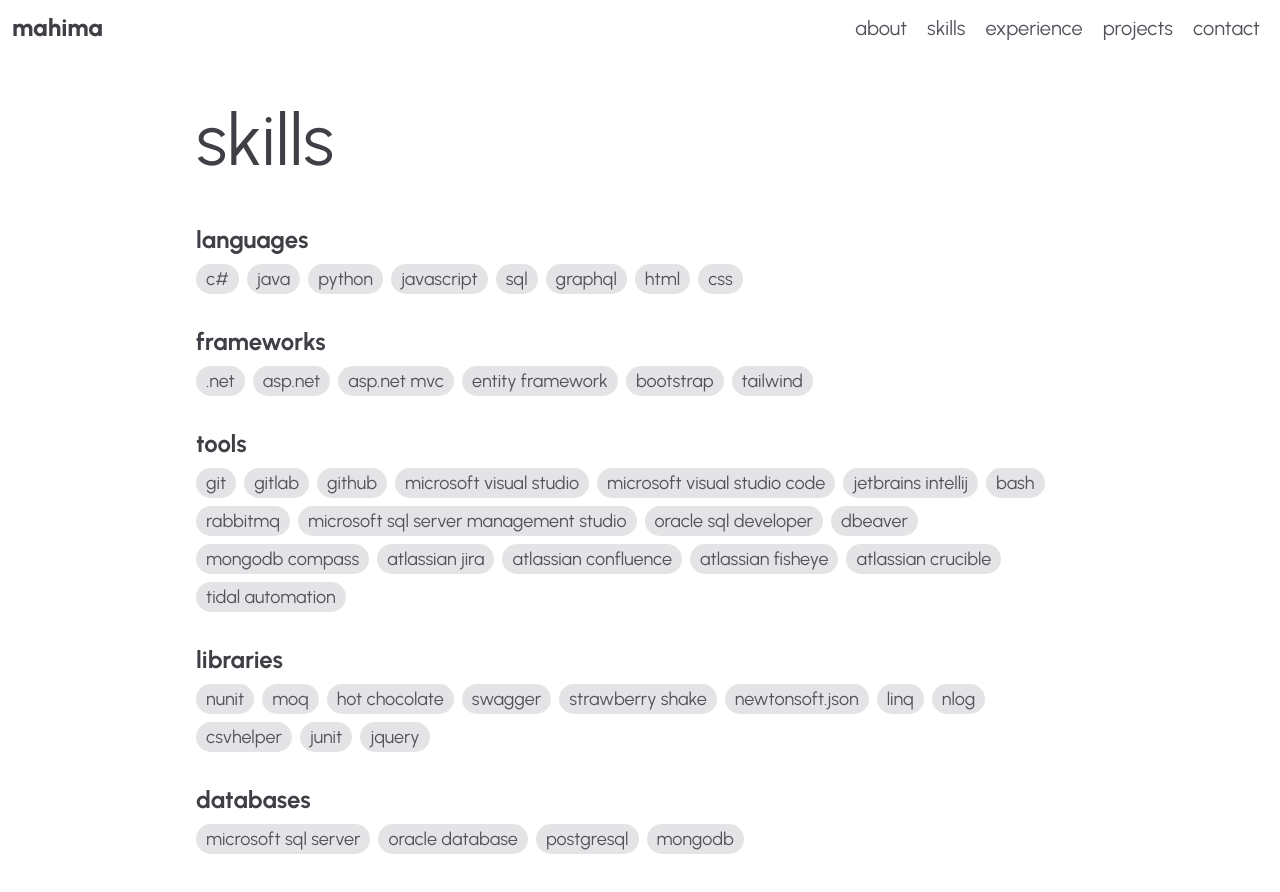
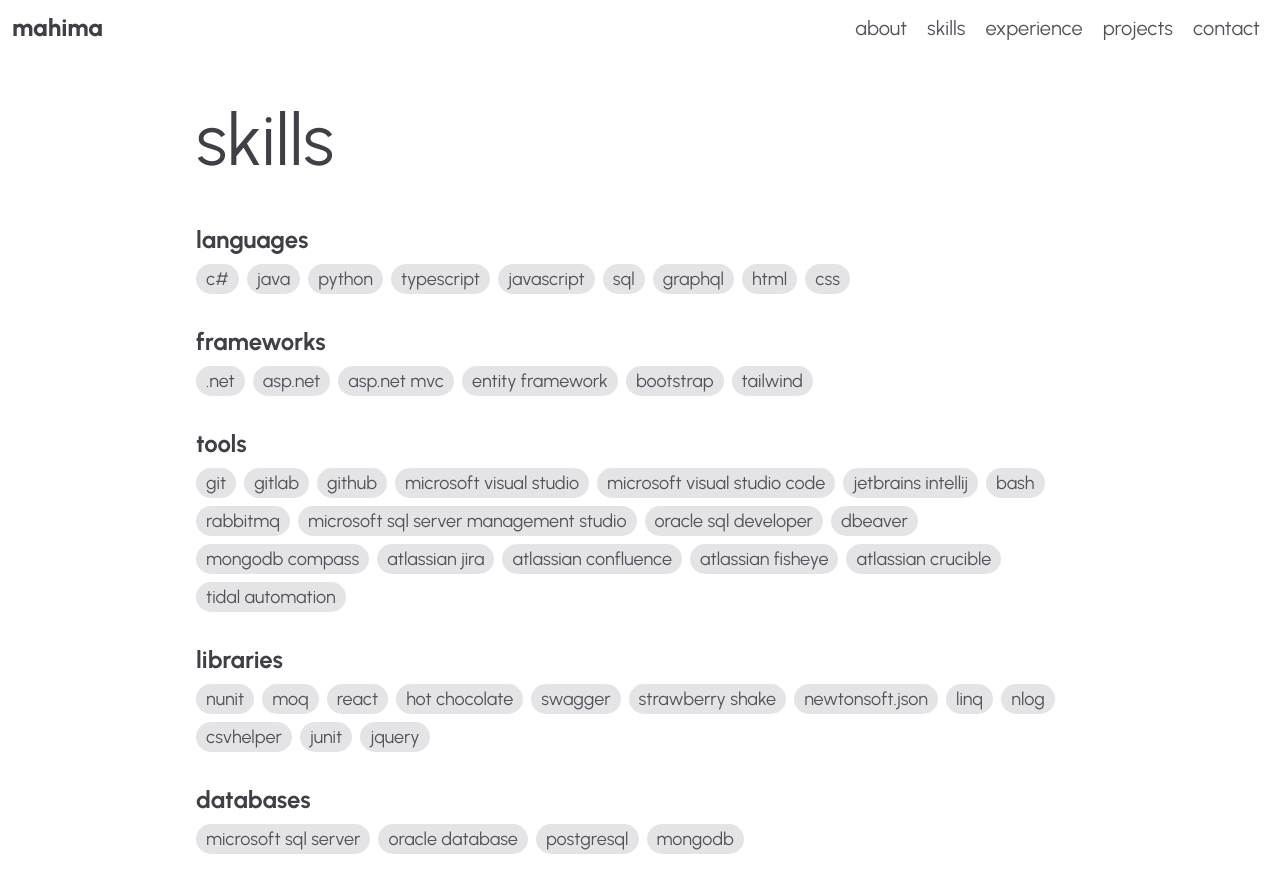
Before and after one commit to mahimamchacko/mahimamchacko.github.io, a Next.js app: page /skills in a window 1280 px wide. Shown: the top 892 px of the page. Built offline with nearby package versions, Linux system fonts and the light colour scheme.

Commit message:
Update portfolio

```diff
--- a/app/contact/page.tsx
+++ b/app/contact/page.tsx
@@ -1,7 +1,7 @@
 import Badge from "@/components/badge";
 import Link from "next/link";
 
-export default function GetContact() {
+function GetContact() {
   const tabs = [
     {
       title: "email",
@@ -43,3 +43,5 @@
     </main>
   );
 }
+
+export default GetContact;
--- a/app/experience/page.tsx
+++ b/app/experience/page.tsx
@@ -1,6 +1,6 @@
 import Timeline, { Experience } from "@/components/timeline";
 
-export default function GetExperience() {
+function GetExperience() {
   const timelines = [
     {
       year: 2024,
@@ -131,3 +131,5 @@
     </div>
   );
 }
+
+export default GetExperience;
--- a/app/layout.tsx
+++ b/app/layout.tsx
@@ -2,13 +2,14 @@
 import "./globals.css";
 import Navbar from "@/components/navbar";
 import { urbanist } from "./fonts";
+import exp from "constants";
 
-export const metadata: Metadata = {
+const metadata: Metadata = {
   title: "Mahima's Portfolio",
   description: "Generated by Mahima",
 };
 
-export default function RootLayout({
+function RootLayout({
   children,
 }: Readonly<{
   children: React.ReactNode;
@@ -22,3 +23,6 @@
     </html>
   );
 }
+
+export default RootLayout;
+export { metadata };
--- a/app/page.tsx
+++ b/app/page.tsx
@@ -1,6 +1,6 @@
 import Badge from "@/components/badge";
 
-export default function GetAbout() {
+function GetAbout() {
   const badges = [
     {
       color: "bg-emerald-200",
@@ -33,3 +33,5 @@
     </main>
   );
 }
+
+export default GetAbout;
--- a/app/projects/page.tsx
+++ b/app/projects/page.tsx
@@ -1,6 +1,6 @@
 import Card from "@/components/card";
 
-export default function GetProjects() {
+function GetProjects() {
   const projects = [
     {
       title: "Salamander",
@@ -99,3 +99,5 @@
     </main>
   );
 }
+
+export default GetProjects;
--- a/app/skills/page.tsx
+++ b/app/skills/page.tsx
@@ -1,6 +1,6 @@
 import Badge from "@/components/badge";
 
-export default function GetSkills() {
+function GetSkills() {
   const skills = [
     {
       label: "languages",
@@ -8,6 +8,7 @@
         "c#",
         "java",
         "python",
+        "typescript",
         "javascript",
         "sql",
         "graphql",
@@ -53,6 +54,7 @@
       tags: [
         "nunit",
         "moq",
+        "react",
         "hot chocolate",
         "swagger",
         "strawberry shake",
@@ -95,3 +97,5 @@
     </main>
   );
 }
+
+export default GetSkills;
--- a/components/badge.tsx
+++ b/components/badge.tsx
@@ -3,7 +3,7 @@
   children: React.ReactNode;
 };
 
-export default function Badge({
+function Badge({
   color = "bg-sky-200",
   children,
 }: BadgeProps): React.ReactNode {
@@ -13,3 +13,5 @@
     </div>
   );
 }
+
+export default Badge;
--- a/components/card.tsx
+++ b/components/card.tsx
@@ -11,7 +11,7 @@
   bullets: string[];
 };
 
-export default function Card({
+function Card({
   title,
   roles,
   period,
@@ -56,3 +56,5 @@
     </div>
   );
 }
+
+export default Card;
--- a/components/navbar.tsx
+++ b/components/navbar.tsx
@@ -2,7 +2,7 @@
 import Link from "next/link";
 import { useState } from "react";
 
-export default function Navbar(): React.ReactNode {
+function Navbar(): React.ReactNode {
   const [isToggled, setIsToggled] = useState(false);
   function toggleNavbar() {
     setIsToggled(!isToggled);
@@ -80,3 +80,5 @@
     </nav>
   );
 }
+
+export default Navbar;
--- a/components/timeline.tsx
+++ b/components/timeline.tsx
@@ -1,6 +1,6 @@
 import Badge from "./badge";
 
-export type Experience = {
+type Experience = {
   title: string;
   company: string;
   period: string;
@@ -14,7 +14,7 @@
   experiences: Experience[];
 };
 
-export default function Timeline({
+function Timeline({
   year,
   color,
   experiences,
@@ -57,3 +57,6 @@
     </div>
   );
 }
+
+export default Timeline;
+export type { Experience };
```
